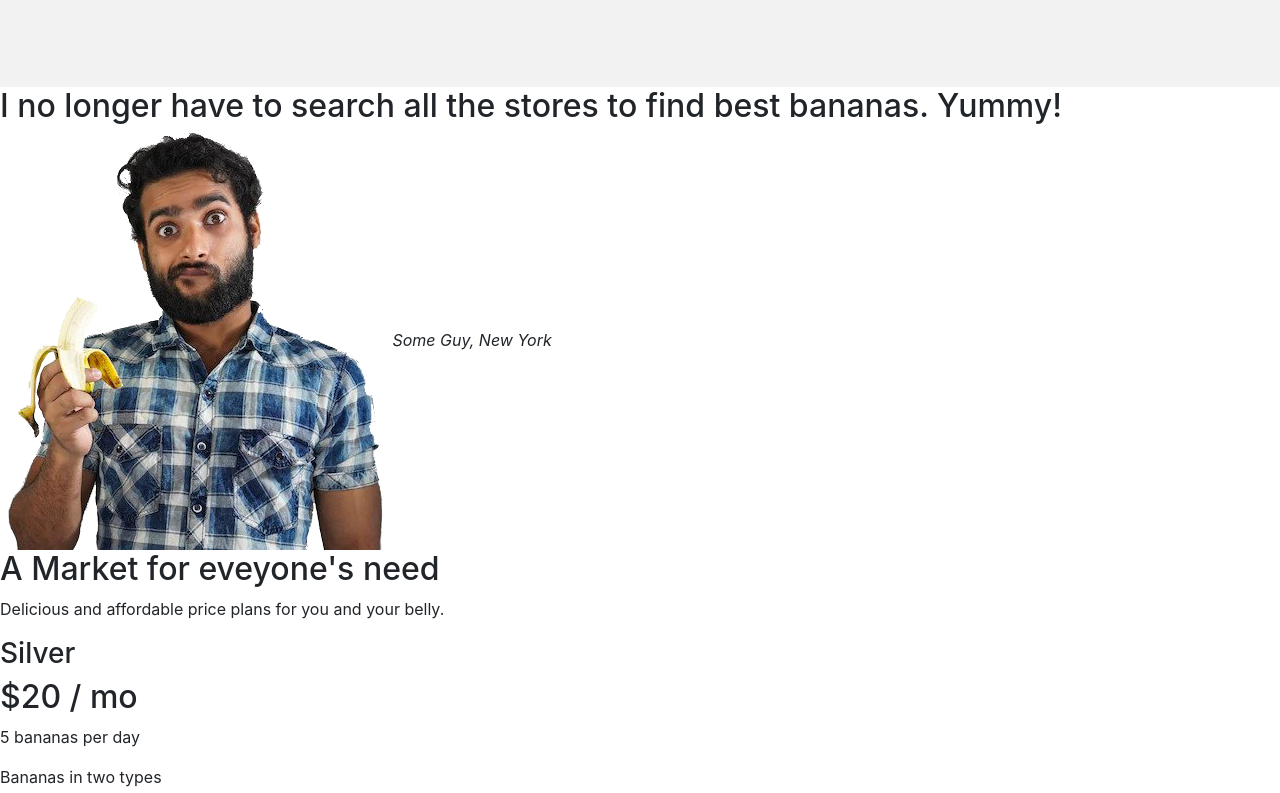
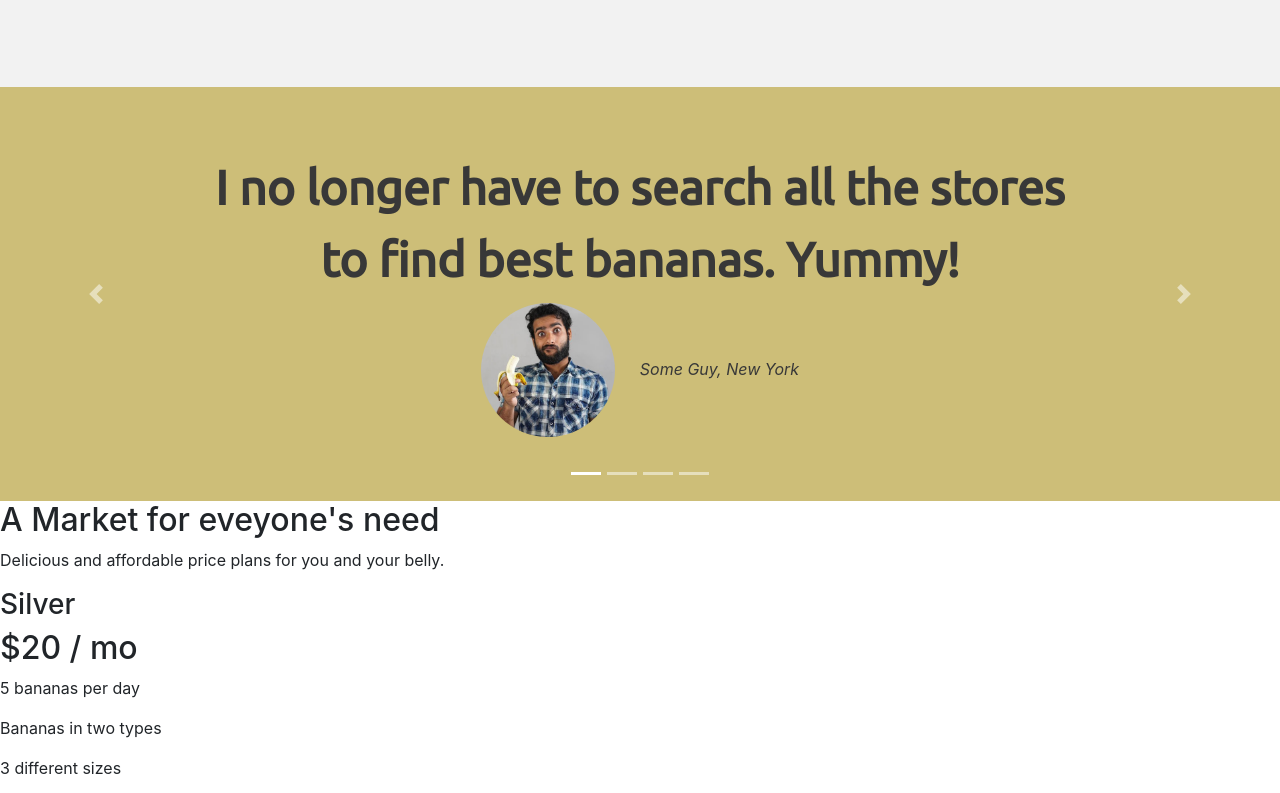
Before and after one commit to hoseinmrh/banana-market-place, a plain HTML site: page index.html in a window 1280 px wide. Shown: the part 963-1756 px from the top of the page. Drawn offline with nearby package versions, Linux system fonts and the light colour scheme.

Commit message:
testemonials added

```diff
--- a/CSS/styles.css
+++ b/CSS/styles.css
@@ -91,3 +91,35 @@ body{
 .features-icon:hover{
   color: #383838;
 }
+
+/*Testimonials*/
+
+#testimonials{
+
+  text-align: center;
+  background-color: #CDBE78;
+  color: #383838;
+}
+
+.test_text{
+  font-family: "Ubuntu";
+  line-height: 1.5;
+  font-weight: bold;
+  font-size: 3rem;
+}
+
+.testimonial_img{
+  width: 15%;
+  border-radius: 100%;
+  margin-right:20px;
+}
+.slide_show{
+  position: relative;
+}
+.slide_show_indic{
+  margin-left: 50px;
+}
+
+.carousel-item{
+    padding: 5% 15%;
+}
--- a/index.html
+++ b/index.html
@@ -95,14 +95,61 @@
 
   <section id="testimonials">
 
-    <h2>I no longer have to search all the stores to find best bananas. Yummy!</h2>
-    <img src="images/person_with_banana.png" alt="person eating banana">
-    <em>Some Guy, New York</em>
 
-    <!-- <h2 class="testimonial-text">My dog used to be so lonely, but with TinDog's help, they've found the love of their life. I think.</h2>
-  <img class="testimonial-image" src="images/lady-img.jpg" alt="lady-profile">
-  <em>Beverly, Illinois</em> -->
+    <div class="slide_show">
 
+
+      <div id="carousel-testemonials" class="carousel slide" data-ride="false">
+        <div class="slide_show_indic">
+          <ol class="carousel-indicators">
+            <li data-target="#carousel-testemonials" data-slide-to="0" class="active"></li>
+            <li data-target="#carousel-testemonials" data-slide-to="1"></li>
+            <li data-target="#carousel-testemonials" data-slide-to="2"></li>
+            <li data-target="#carousel-testemonials" data-slide-to="3"></li>
+          </ol>
+        </div>
+
+        <div class="carousel-inner">
+          <div class="carousel-item active">
+            <h2 class="test_text">I no longer have to search all the stores to find best bananas. Yummy!</h2>
+            <div class="img-text-testemonials">
+              <img class="testimonial_img" src="images/person1.png" alt="person eating banana">
+              <em>Some Guy, New York</em>
+            </div>
+          </div>
+          <div class="carousel-item">
+            <h2 class="test_text">Buying Bannana with Banana is just awesome!<br>
+            Let's buy some banana then.</h2>
+            <div class="img-text-testemonials">
+              <img class="testimonial_img" src="images/person2.png" alt="person eating banana">
+              <em>Some Girl, Italy</em>
+            </div>
+          </div>
+          <div class="carousel-item">
+            <h2 class="test_text">I found the biggest and freshest bananas here! <br>It's has so many types too!</h2>
+            <div class="img-text-testemonials">
+              <img class="testimonial_img" src="images/person3.png" alt="person eating banana">
+              <em>Black Guy, Africa</em>
+            </div>
+          </div>
+          <div class="carousel-item">
+            <h2 class="test_text">Eating banana using banana is the best!<br>You should use it too</h2>
+            <div class="img-text-testemonials">
+              <img class="testimonial_img" src="images/person4.png" alt="person eating banana">
+              <em>Some Girl, England</em>
+            </div>
+          </div>
+        </div>
+        <a class="carousel-control-prev" href="#carousel-testemonials" role="button" data-slide="prev">
+          <span class="carousel-control-prev-icon" aria-hidden="true"></span>
+          <span class="sr-only">Previous</span>
+        </a>
+        <a class="carousel-control-next" href="#carousel-testemonials" role="button" data-slide="next">
+          <span class="carousel-control-next-icon" aria-hidden="true"></span>
+          <span class="sr-only">Next</span>
+        </a>
+      </div>
+    </div>
   </section>
 
 
```
Also changed, not shown: images/person1.png (added), images/person2.png (added), images/person3.png (added), images/person4.png (added), images/person_with_banana.png (deleted).
